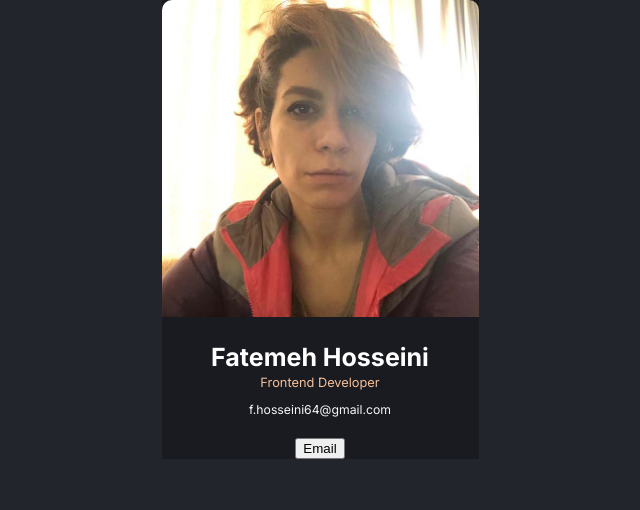
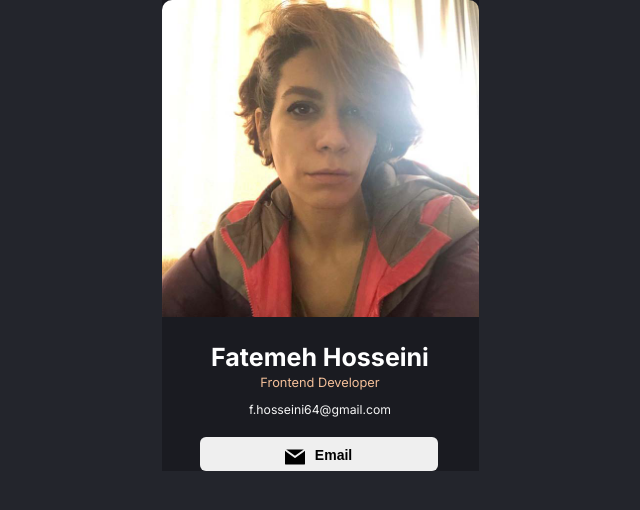
Before and after one commit to xaphaniafox/business-card, a React (Vite) app: page / in a window 1280 px wide. Shown: the top 510 px of the page, without its empty margins (320-960 px from the left). Built offline with nearby package versions, Linux system fonts and the light colour scheme.

Commit message:
completing the Info component

```diff
--- a/src/assets/css/info-style.css
+++ b/src/assets/css/info-style.css
@@ -1,3 +1,9 @@
+.info {
+  /* display: flex; */
+  justify-content: center;
+  text-align: center;
+  align-content: center;
+}
 .info--pic {
   width: 317px;
   height: auto;
@@ -23,3 +29,25 @@
   color: #F5F5F5;
   margin-top: -5px;
 }
+
+.info--btn {
+  border-radius: 6px;
+  border: none;
+  width: 17em;
+  height: 34px;
+  font-size: 14px;
+  font-weight: 700;
+  cursor: pointer;
+  display: flex;
+  justify-content: center;
+  padding-top: 10px;
+  margin-left: 12%
+}
+
+.info--btn:before {
+  content: url('../icon/email-icon.svg');
+  padding-right: 10px;
+  /* width: 20px; */
+  /* float: left; */
+
+}
--- a/src/components/Info.jsx
+++ b/src/components/Info.jsx
@@ -3,13 +3,13 @@ import '../assets/css/info-style.css'
 import InfoPic from '../assets/img/info-pic.jpg'
 const Info = () => {
   return (
-    <>
+    <div className='info'>
       <img src={InfoPic} className="info--pic" alt="a picture of me" />
       <h2 className='info--name'>Fatemeh Hosseini</h2>
       <h4 className='info--jobtitle'>Frontend Developer</h4>
       <h5 className='info--website'>f.hosseini64@gmail.com</h5>
-      <button type='button'>Email</button>
-    </>
+      <button className='info--btn' type='button'>Email</button>
+    </div>
   )
 }
 export default Info
```
Also changed, not shown: src/assets/icon/email-icon.svg.
